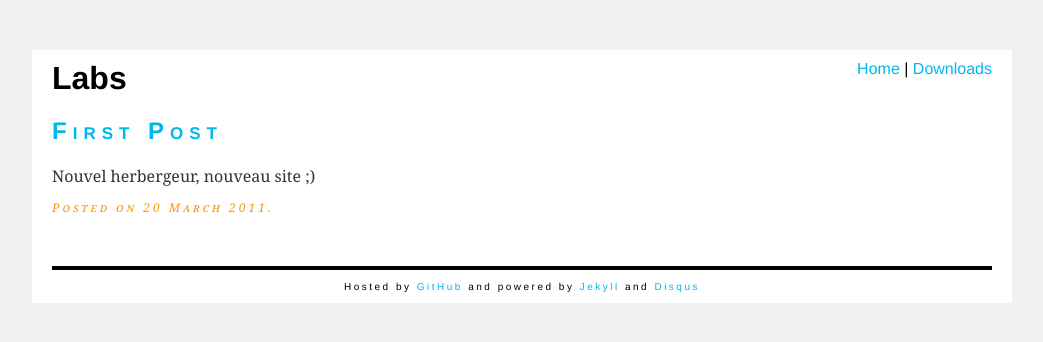
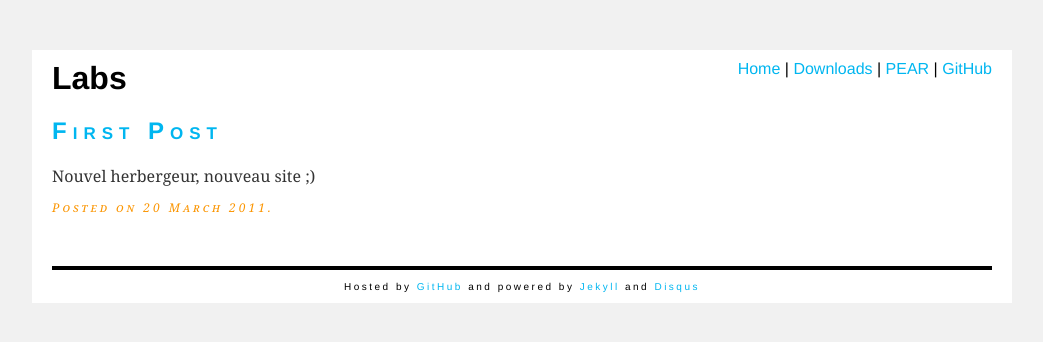
Before and after one commit to stealth35/stealth35.github.com, a Jekyll site: the page built from index.html, in a window 1280 px wide. Shown: the top 342 px of the page, without its empty margins (118-1161 px from the left). Built offline with Jekyll 4.4.1, drawn with Linux system fonts in a browser that asks for light colours; comment, search, counter and statistics services are not loaded.

Commit message:
Added menu elements

```diff
--- a/_layouts/default.html
+++ b/_layouts/default.html
@@ -9,7 +9,7 @@
     <body>
         <div id="content">
         	<header>
-        	    <div id="menu"><a href="/">Home</a> | <a href="/downloads">Downloads</a></div>
+        	    <div id="menu"><a href="/">Home</a> | <a href="/downloads">Downloads</a> | <a href="/pear">PEAR</a> | <a href="https://github.com/stealth35">GitHub</a></div>
         		<h1>{{ page.title }}</h1>
         	</header>
         	{{ content }}
```
